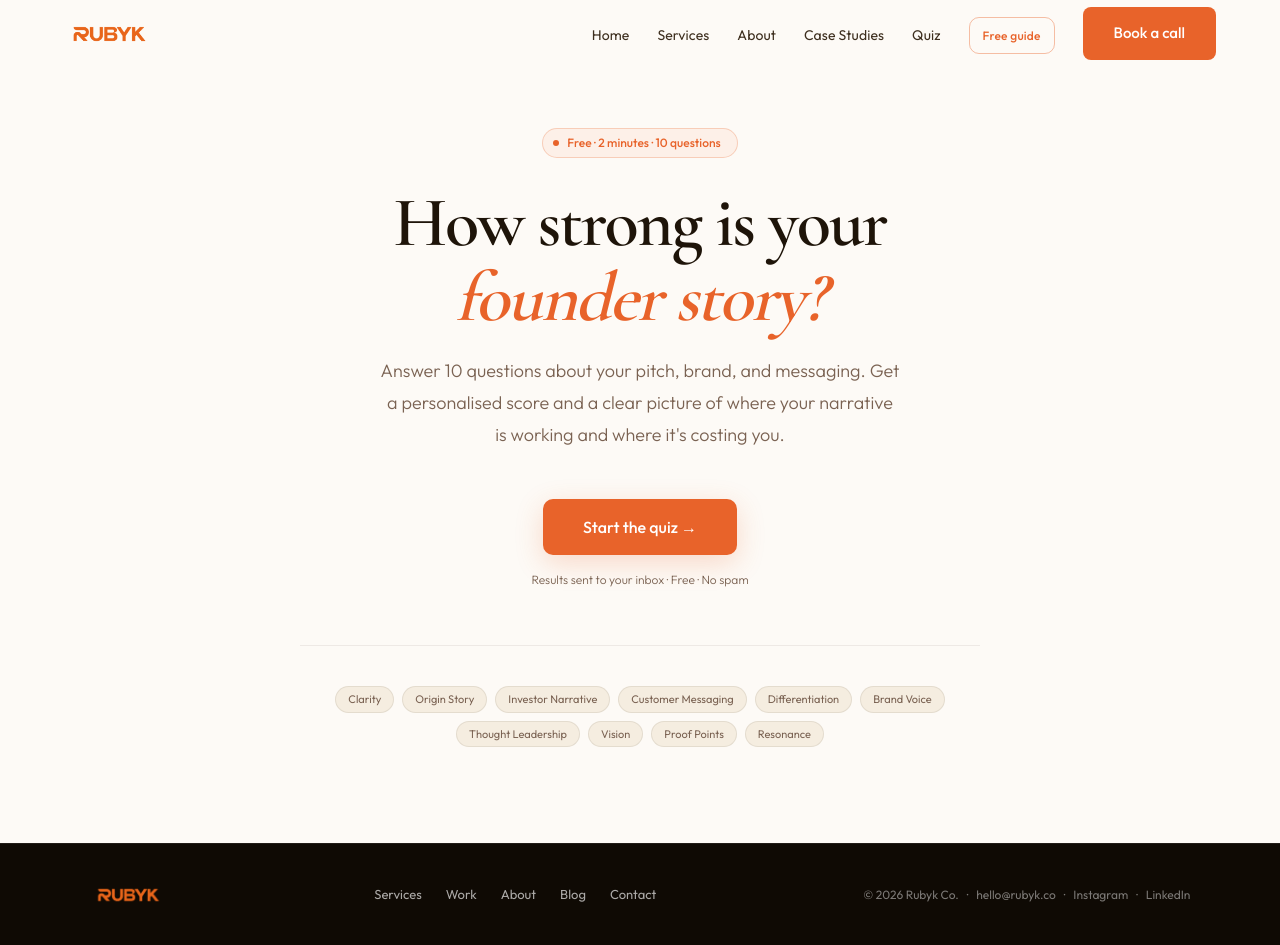
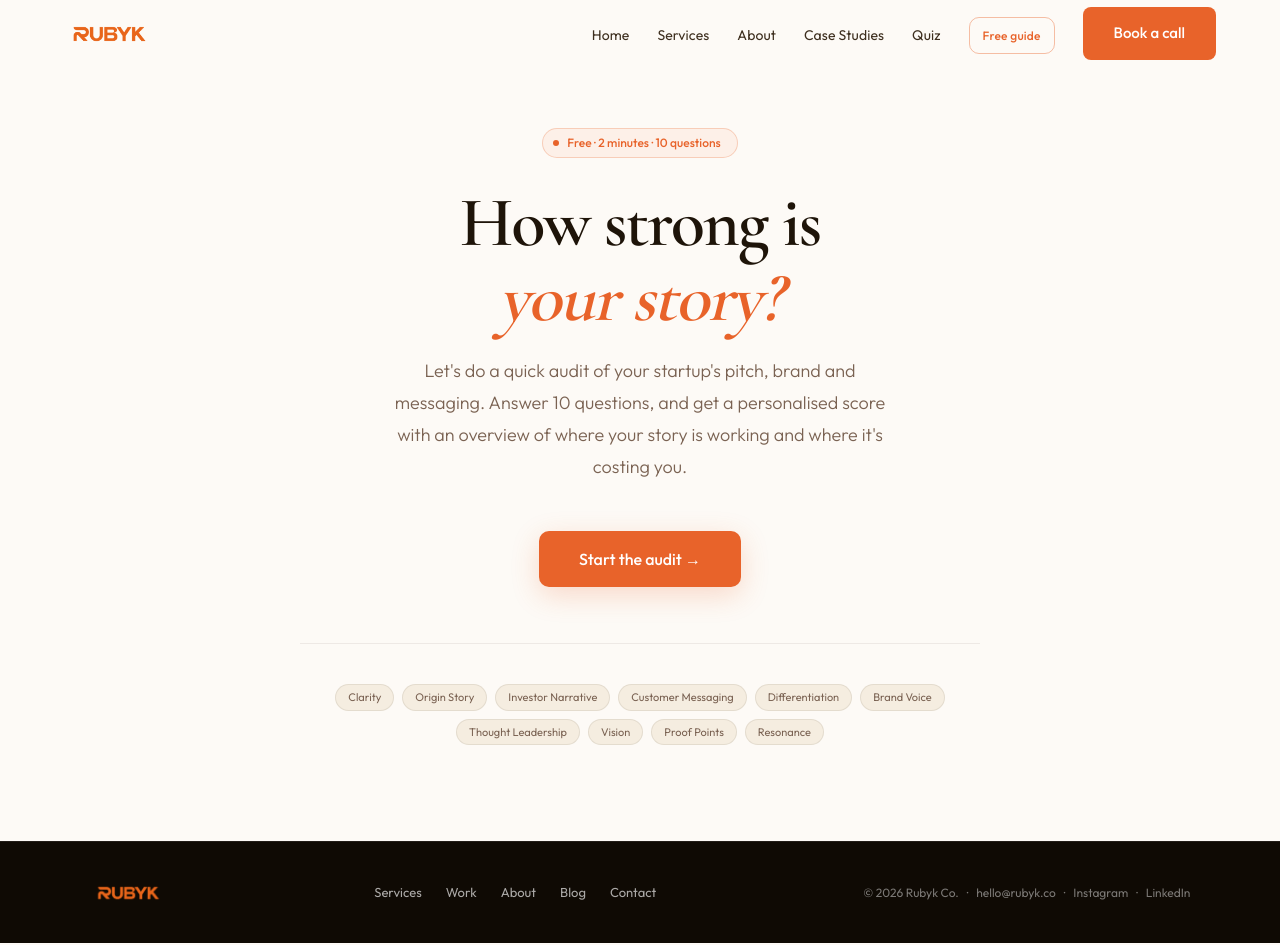
Before and after one commit to Rohberto/Rubyk, a Next.js app: page /quiz in a window 1280 px wide. Built offline with nearby package versions, Linux system fonts and the light colour scheme.

Commit message:
quiz page

```diff
--- a/app/api/quiz/send-results/route.ts
+++ b/app/api/quiz/send-results/route.ts
@@ -76,15 +76,9 @@ const htmlBody = `
 
           <tr><td style="background:#fff;border:1px solid rgba(61,46,30,0.10);border-radius:16px;padding:40px;">
 
-            <p style="font-size:13px;font-weight:500;text-transform:uppercase;letter-spacing:2px;color:#E8632A;margin:0 0 12px;">
-              Your quiz results
-            </p>
             <h1 style="font-family:Georgia,serif;font-size:28px;font-weight:600;color:#1E1409;letter-spacing:-0.5px;line-height:1.2;margin:0 0 8px;">
               ${firstName}, here are your results.
             </h1>
-            <p style="font-size:15px;font-weight:300;color:#7A6252;line-height:1.7;margin:0 0 28px;">
-              You completed the Rubyk Founder Storytelling Quiz.
-            </p>
 
             <!-- Score card -->
             <table width="100%" cellpadding="0" cellspacing="0" style="margin-bottom:28px;">
--- a/app/quiz/QuizClient.tsx
+++ b/app/quiz/QuizClient.tsx
@@ -131,8 +131,8 @@ export default function QuizClient() {
             fontSize: 'clamp(40px, 5.5vw, 72px)', fontWeight: 600,
             color: 'var(--dark)', letterSpacing: '-2px', lineHeight: 1.06, marginBottom: 20,
           }}>
-          How strong is your<br />
-          <em style={{ color: 'var(--orange)', fontStyle: 'italic' }}>founder story?</em>
+          How strong is<br />
+          <em style={{ color: 'var(--orange)', fontStyle: 'italic' }}>your story?</em>
         </motion.h1>
 
         <motion.p initial={{ opacity: 0, y: 24 }} animate={{ opacity: 1, y: 0 }} transition={{ duration: 0.8, ease, delay: 0.22 }}
@@ -140,9 +140,7 @@ export default function QuizClient() {
             fontSize: 18, fontWeight: 300, color: 'var(--muted-text)', lineHeight: 1.78,
             maxWidth: 520, margin: '0 auto 48px',
           }}>
-          Answer 10 questions about your pitch, brand, and messaging.
-          Get a personalised score and a clear picture of where your narrative
-          is working and where it's costing you.
+        Let's do a quick audit of your startup's pitch, brand and messaging. Answer 10 questions, and get a personalised score with an overview of where your story is working and where it's costing you.
         </motion.p>
 
         <motion.div initial={{ opacity: 0, y: 20 }} animate={{ opacity: 1, y: 0 }} transition={{ duration: 0.7, ease, delay: 0.35 }}
@@ -155,10 +153,8 @@ export default function QuizClient() {
           }}
           onMouseEnter={e => (e.currentTarget.style.background = 'var(--dark)')}
           onMouseLeave={e => (e.currentTarget.style.background = 'var(--orange)')}
-          >Start the quiz →</button>
-          <p style={{ fontSize: 12, color: 'var(--muted-text)', fontWeight: 300 }}>
-            Results sent to your inbox · Free · No spam
-          </p>
+          >Start the audit →</button>
+
         </motion.div>
 
         <motion.div initial={{ opacity: 0 }} animate={{ opacity: 1 }} transition={{ delay: 0.5, duration: 0.7 }}
@@ -268,12 +264,6 @@ export default function QuizClient() {
           background: 'var(--dark)', borderRadius: 100,
           padding: '8px 20px 8px 12px', marginBottom: 32,
         }}>
-          <span style={{
-            width: 32, height: 32, borderRadius: '50%',
-            background: result.color, display: 'flex', alignItems: 'center', justifyContent: 'center',
-            fontFamily: 'var(--font-cormorant), Georgia, serif',
-            fontSize: 14, fontWeight: 700, color: '#fff',
-          }}>{totalScore}</span>
           <span style={{ fontSize: 13, color: 'rgba(255,255,255,0.6)', fontWeight: 300 }}>
             Your score is ready
           </span>
@@ -290,7 +280,7 @@ export default function QuizClient() {
           fontSize: 16, fontWeight: 300, color: 'var(--muted-text)',
           lineHeight: 1.75, marginBottom: 36,
         }}>
-          We'll email you your full breakdown — score, strengths, gaps, and what to focus on next.
+          We'll email you your full breakdown with your score, strengths, gaps, and what to focus on next.
         </p>
 
         <form onSubmit={handleEmailSubmit} style={{ display: 'flex', flexDirection: 'column', gap: 12, textAlign: 'left' }}>
@@ -325,9 +315,7 @@ export default function QuizClient() {
           </button>
         </form>
 
-        <p style={{ fontSize: 12, color: 'var(--muted-text)', fontWeight: 300, marginTop: 14 }}>
-          No spam. Just your results, once.
-        </p>
+
       </motion.div>
     </main>
   )
@@ -462,7 +450,7 @@ export default function QuizClient() {
                 </h3>
                 <p style={{ fontSize: 14, fontWeight: 300, color: 'var(--muted-text)' }}>
                   {totalScore <= 22
-                    ? "Book a free 30-min call — we'll walk through exactly where to start."
+                    ? "Book a free 30-min call and we'll walk through exactly where to start."
                     : 'Download our free guide to sharpen what\'s already working.'}
                 </p>
               </div>
@@ -486,7 +474,7 @@ export default function QuizClient() {
                 }}
                 onMouseEnter={e => { e.currentTarget.style.borderColor = 'var(--orange)'; e.currentTarget.style.color = 'var(--orange)' }}
                 onMouseLeave={e => { e.currentTarget.style.borderColor = 'rgba(61,46,30,0.15)'; e.currentTarget.style.color = 'var(--muted-text)' }}
-                >Retake quiz</button>
+                >Redo Audit</button>
               </div>
             </div>
 
```
